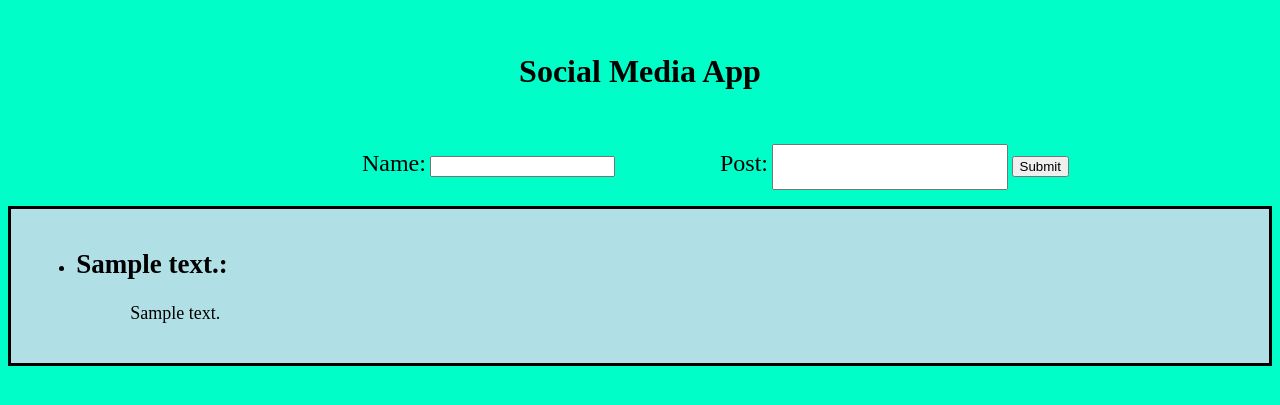
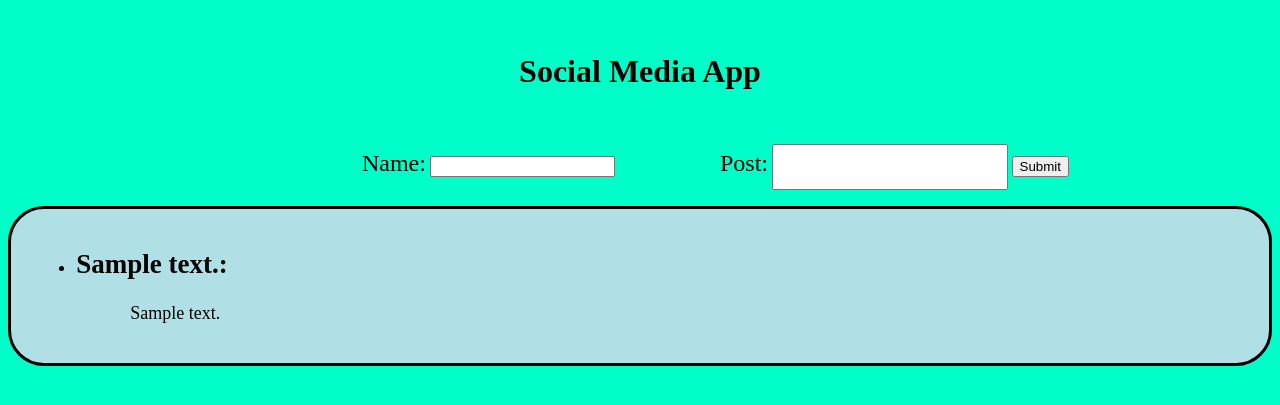
Before and after one commit to HARISH-B-2001/Social_media_app, a Flask app: page / in a window 1280 px wide. Shown: the top 405 px of the page. Run offline with Flask 2, Linux system fonts and the light colour scheme; tables that the repository leaves empty hold one stand-in row (values such as "Sample post").

Commit message:
Update stylesheet.css

```diff
--- a/static/stylesheet.css
+++ b/static/stylesheet.css
@@ -21,6 +21,7 @@ div {
     border-style: solid;
     font-size: large;
     background-color: powderblue;
+    border-radius: 2em;
 }
 
 label {
```
